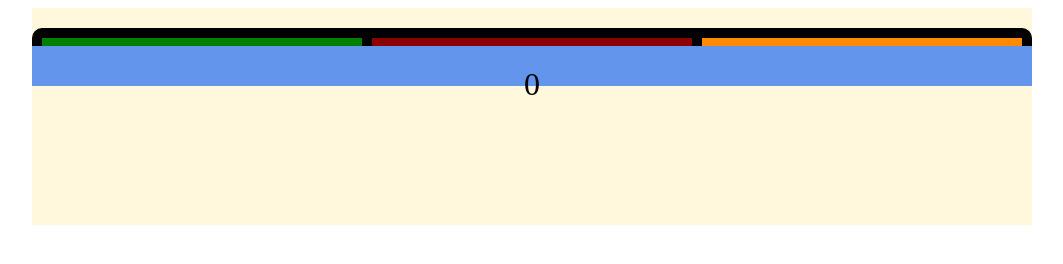
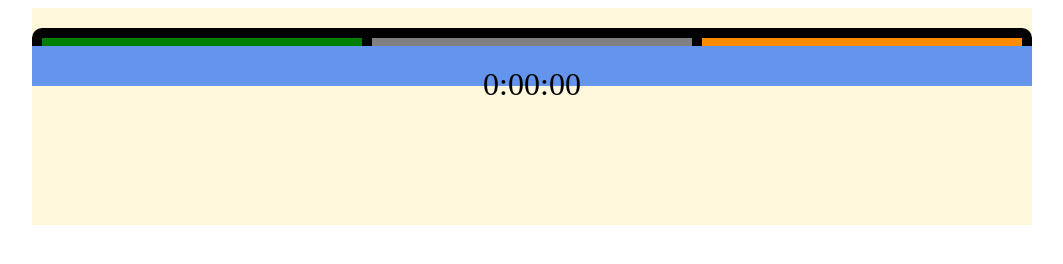
Before and after one commit to wodawodawoda/Stoper, a React app: page / in a window 1280 px wide. Shown: the whole page, without its empty margins (108-1171 px from the left). Built offline with nearby package versions, Linux system fonts and the light colour scheme; some packages are replaced by stand-ins of ours.

Commit message:
Add reset button, Add time format function

```diff
--- a/src/app.sass
+++ b/src/app.sass
@@ -28,6 +28,8 @@
   background: green
 .controls__btn--stop
   background: darkred
+.controls__btn--reset
+  background: gray
 .controls__btn--record
   background: darkorange
 
@@ -44,6 +46,7 @@
 
 .records
   grid-area: 3/1/4/11
+  padding: 0
 
 .records__record
   background: aliceblue
@@ -51,7 +54,6 @@
   justify-content: center
   align-items: center
   border: 3px solid black
-  padding: 2px
   margin: 3px 2px
-  width: 50px
+  width: 107px
   height: 40px
--- a/src/containers/App.js
+++ b/src/containers/App.js
@@ -15,6 +15,7 @@ class App extends React.Component {
         this.start = this.start.bind(this);
         this.stop = this.stop.bind(this);
         this.record = this.record.bind(this);
+        this.reset = this.reset.bind(this);
         this.updateTime = this.updateTime.bind(this);
     }
     //Callbacks
@@ -26,43 +27,50 @@ class App extends React.Component {
     }
     record() {
         this.setState({
-            record: [this.state.time, ...this.state.record]
-        })
+            record: [this.formatTime(this.state.time), ...this.state.record]
+        });
+    }
+    reset() {
+      this.setState({
+        time: 0,
+        record: []
+      });
     }
     getTime(time) {
-        this.setState({time: time})
+        this.setState({time: time});
     }
-    // Run
+    formatTime(time) {
+      const minutes = Math.floor(time / 6000),
+        seconds = ((time % 6000) / 100).toFixed(0),
+        miliseconds = time % 100;
+      return `${minutes}:${seconds < 10 ? '0' : ''}${seconds}:${(miliseconds < 10 ? '0' : '')}${miliseconds}`;
+    }
+  // Run
     interval() {
-        if(!this.state.run) {this.int = setInterval(this.updateTime, 1000)}; // runs when new props/state is recived but not yet upadted
-        console.log('interval')
+        if(!this.state.run) {this.int = setInterval(this.updateTime, 10)}; // runs when new props/state is recived but not yet upadted
     }
     updateTime() {
-        console.log('before')
-        this.setState({time: this.state.time + 1})
-        console.log(this.state.time)
+        this.setState({time: this.state.time + 1});
     }
     // Stop
     stopInterval() {
-        clearInterval(this.int)
+        clearInterval(this.int);
     }
     componentWillUpdate(nextProps, nextState) {
-        console.log(nextState);
         if(nextState.run === true) {
-            this.interval()
+            this.interval();
         } else if (nextState.run === false) {
-            this.stopInterval()
+            this.stopInterval();
         }
-
     }
     render() {
         return(
             <div className="stoper container">
-                <Controls run={this.state.run} start={this.start} stop={this.stop} record={this.record} />
-                <Counter time={this.state.time} run={this.state.run} getTime={this.getTime}/>
-                <Records record={this.state.record}/>
+                <Controls run={this.state.run} start={this.start} stop={this.stop} record={this.record} reset={this.reset} />
+                <Counter time={this.state.time} run={this.state.run} getTime={this.getTime} format={this.formatTime}/>
+                <Records record={this.state.record} format={this.formatTime}/>
             </div>
-        )
+        );
     }
 }
 
--- a/src/containers/Controls.js
+++ b/src/containers/Controls.js
@@ -1,17 +1,18 @@
 import React from 'react';
 
 class Controls extends React.Component {
-    constructor(props) {
-        super(props);
-    }
     render() {
         return(
             <div className="controls">
                 <button id="start" className="controls__btn controls__btn--start" onClick={() => this.props.start()}>Start</button>
-                <button id="stop" className="controls__btn controls__btn--stop" onClick={() => this.props.stop()}>Stop</button>
-                <button id="reset" className="controls__btn controls__btn--record" onClick={() => this.props.record()}>Record</button>
+                {this.props.run ? (
+                  <button id="stop" className="controls__btn controls__btn--stop" onClick={() => this.props.stop()}>Stop</button>
+                ) : (
+                  <button id="reset" className="controls__btn controls__btn--reset" onClick={() => this.props.reset()}>Reset</button>
+                )}
+                <button id="record" className="controls__btn controls__btn--record" onClick={() => this.props.record()}>Record</button>
             </div>
-        )
+        );
     }
 }
 
--- a/src/containers/Counter.js
+++ b/src/containers/Counter.js
@@ -1,15 +1,12 @@
 import React from 'react';
 
 class Counter extends React.Component {
-    constructor(props) {
-        super(props);
-    }
     render() {
         return(
             <div className="counter">
-                <span id="counter" className="counter__time">{this.props.time}</span>
+                <span id="counter" className="counter__time">{this.props.format(this.props.time)}</span>
             </div>
-        )
+        );
     }
 }
 
--- a/src/containers/Records.js
+++ b/src/containers/Records.js
@@ -4,14 +4,14 @@ class Records extends React.Component {
     item() {
         return this.props.record.map(function(data) {
             return <li className="records__record">{data}</li>
-        })
+        });
     }
     render() {
         return(
             <ul className="records">
                 {this.item()}
             </ul>
-        )
+        );
     }
 }
 
```
